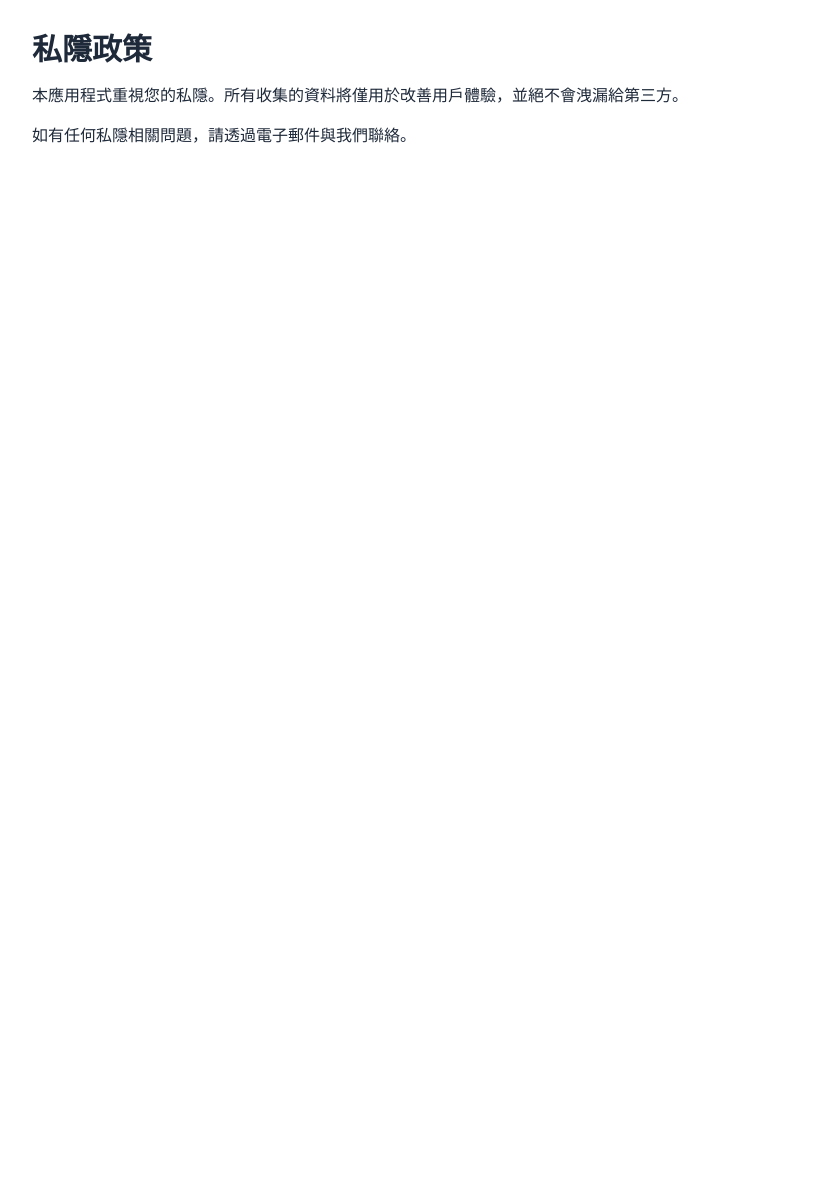
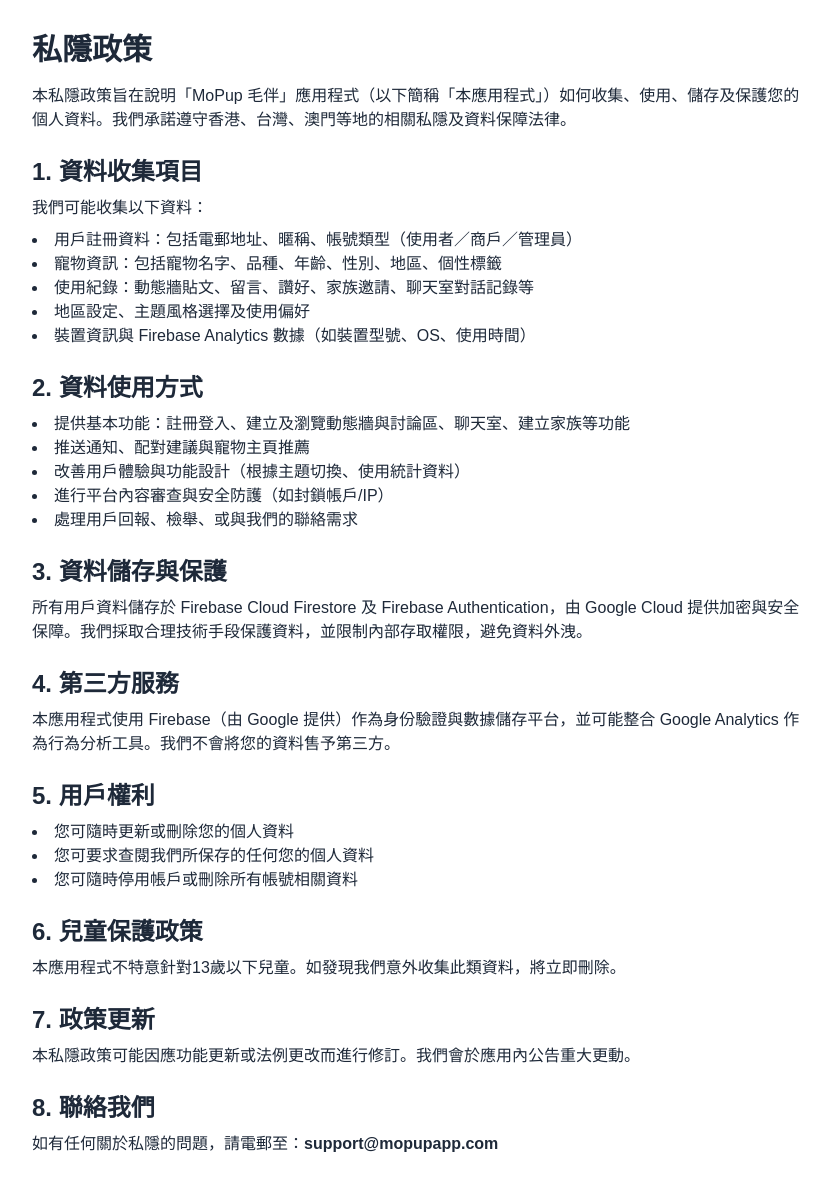
Before and after one commit to shing1223/mopup-web, a Next.js app: page /privacy in a window 1280 px wide. Shown: the whole page, without its empty margins (224-1054 px from the left). Before the commit the page ends 800 px from the top, so only its background shows below. Built offline with nearby package versions, Linux system fonts and the light colour scheme.

Commit message:
Initial commit

```diff
--- a/app/privacy/page.tsx
+++ b/app/privacy/page.tsx
@@ -1,15 +1,132 @@
-// pages/privacy.tsx
+// app/privacy/page.tsx
+'use client';
+
+import { useSearchParams } from 'next/navigation';
+
 export default function PrivacyPolicy() {
+    const searchParams = useSearchParams();
+    const lang = searchParams.get('en') !== null ? 'en' : 'zh';
+
     return (
         <main className="min-h-screen p-8 bg-white text-gray-800">
             <div className="max-w-3xl mx-auto">
-                <h1 className="text-3xl font-bold mb-4">私隱政策</h1>
-                <p className="mb-4">
-                    本應用程式重視您的私隱。所有收集的資料將僅用於改善用戶體驗，並絕不會洩漏給第三方。
-                </p>
-                <p>
-                    如有任何私隱相關問題，請透過電子郵件與我們聯絡。
-                </p>
+                {lang === 'en' ? (
+                    <>
+                        <h1 className="text-3xl font-bold mb-4">Privacy Policy</h1>
+                        <p className="mb-4">
+                            This Privacy Policy explains how the “MoPup” mobile application (hereafter "the App") collects, uses, stores, and protects your personal data. We are committed to complying with applicable privacy and data protection laws in Hong Kong, Taiwan, Macau, and other relevant regions.
+                        </p>
+
+                        <h2 className="text-2xl font-semibold mt-6 mb-2">1. Information We Collect</h2>
+                        <p className="mb-2">We may collect the following information:</p>
+                        <ul className="list-disc list-inside mb-4">
+                            <li>User registration details: email address, nickname, account type (user/merchant/admin)</li>
+                            <li>Pet information: pet name, breed, age, gender, location, personality tags</li>
+                            <li>Activity records: posts, comments, likes, family invitations, chat records, etc.</li>
+                            <li>Region settings, theme preferences, and app usage preferences</li>
+                            <li>Device information and Firebase Analytics data (device model, OS, usage duration)</li>
+                        </ul>
+
+                        <h2 className="text-2xl font-semibold mt-6 mb-2">2. How We Use Your Data</h2>
+                        <ul className="list-disc list-inside mb-4">
+                            <li>To provide core features: registration/login, wall and forum access, chats, families, etc.</li>
+                            <li>To send notifications, suggest matches, and personalize pet profiles</li>
+                            <li>To enhance user experience and interface based on usage patterns and themes</li>
+                            <li>To monitor platform safety, including user reporting and account/IP blocking</li>
+                            <li>To respond to user inquiries, reports, or contact requests</li>
+                        </ul>
+
+                        <h2 className="text-2xl font-semibold mt-6 mb-2">3. Data Storage and Protection</h2>
+                        <p className="mb-4">
+                            All user data is stored securely using Firebase Cloud Firestore and Firebase Authentication, with encryption and security measures provided by Google Cloud. We use appropriate technical safeguards and access control to prevent unauthorized access or data leakage.
+                        </p>
+
+                        <h2 className="text-2xl font-semibold mt-6 mb-2">4. Third-Party Services</h2>
+                        <p className="mb-4">
+                            The App integrates Firebase (by Google) for authentication and data storage, and may also use Google Analytics for behavioral tracking. We do not sell your personal data to third parties.
+                        </p>
+
+                        <h2 className="text-2xl font-semibold mt-6 mb-2">5. Your Rights</h2>
+                        <ul className="list-disc list-inside mb-4">
+                            <li>You may update or delete your personal information at any time</li>
+                            <li>You may request to view the data we have collected about you</li>
+                            <li>You may deactivate or delete your account and associated data</li>
+                        </ul>
+
+                        <h2 className="text-2xl font-semibold mt-6 mb-2">6. Children’s Privacy</h2>
+                        <p className="mb-4">
+                            The App is not intended for children under the age of 13. If we discover that we have inadvertently collected such data, we will delete it immediately.
+                        </p>
+
+                        <h2 className="text-2xl font-semibold mt-6 mb-2">7. Policy Updates</h2>
+                        <p className="mb-4">
+                            We may update this Privacy Policy as features evolve or laws change. Significant updates will be announced within the App.
+                        </p>
+
+                        <h2 className="text-2xl font-semibold mt-6 mb-2">8. Contact Us</h2>
+                        <p>
+                            If you have any questions about this Privacy Policy, please contact us at: <strong>support@mopupapp.com</strong>
+                        </p>
+                    </>
+                ) : (
+                    <>
+                        <h1 className="text-3xl font-bold mb-4">私隱政策</h1>
+                        <p className="mb-4">
+                            本私隱政策旨在說明「MoPup 毛伴」應用程式（以下簡稱「本應用程式」）如何收集、使用、儲存及保護您的個人資料。我們承諾遵守香港、台灣、澳門等地的相關私隱及資料保障法律。
+                        </p>
+
+                        <h2 className="text-2xl font-semibold mt-6 mb-2">1. 資料收集項目</h2>
+                        <p className="mb-2">我們可能收集以下資料：</p>
+                        <ul className="list-disc list-inside mb-4">
+                            <li>用戶註冊資料：包括電郵地址、暱稱、帳號類型（使用者／商戶／管理員）</li>
+                            <li>寵物資訊：包括寵物名字、品種、年齡、性別、地區、個性標籤</li>
+                            <li>使用紀錄：動態牆貼文、留言、讚好、家族邀請、聊天室對話記錄等</li>
+                            <li>地區設定、主題風格選擇及使用偏好</li>
+                            <li>裝置資訊與 Firebase Analytics 數據（如裝置型號、OS、使用時間）</li>
+                        </ul>
+
+                        <h2 className="text-2xl font-semibold mt-6 mb-2">2. 資料使用方式</h2>
+                        <ul className="list-disc list-inside mb-4">
+                            <li>提供基本功能：註冊登入、建立及瀏覽動態牆與討論區、聊天室、建立家族等功能</li>
+                            <li>推送通知、配對建議與寵物主頁推薦</li>
+                            <li>改善用戶體驗與功能設計（根據主題切換、使用統計資料）</li>
+                            <li>進行平台內容審查與安全防護（如封鎖帳戶/IP）</li>
+                            <li>處理用戶回報、檢舉、或與我們的聯絡需求</li>
+                        </ul>
+
+                        <h2 className="text-2xl font-semibold mt-6 mb-2">3. 資料儲存與保護</h2>
+                        <p className="mb-4">
+                            所有用戶資料儲存於 Firebase Cloud Firestore 及 Firebase Authentication，由 Google Cloud 提供加密與安全保障。我們採取合理技術手段保護資料，並限制內部存取權限，避免資料外洩。
+                        </p>
+
+                        <h2 className="text-2xl font-semibold mt-6 mb-2">4. 第三方服務</h2>
+                        <p className="mb-4">
+                            本應用程式使用 Firebase（由 Google 提供）作為身份驗證與數據儲存平台，並可能整合 Google Analytics 作為行為分析工具。我們不會將您的資料售予第三方。
+                        </p>
+
+                        <h2 className="text-2xl font-semibold mt-6 mb-2">5. 用戶權利</h2>
+                        <ul className="list-disc list-inside mb-4">
+                            <li>您可隨時更新或刪除您的個人資料</li>
+                            <li>您可要求查閱我們所保存的任何您的個人資料</li>
+                            <li>您可隨時停用帳戶或刪除所有帳號相關資料</li>
+                        </ul>
+
+                        <h2 className="text-2xl font-semibold mt-6 mb-2">6. 兒童保護政策</h2>
+                        <p className="mb-4">
+                            本應用程式不特意針對13歲以下兒童。如發現我們意外收集此類資料，將立即刪除。
+                        </p>
+
+                        <h2 className="text-2xl font-semibold mt-6 mb-2">7. 政策更新</h2>
+                        <p className="mb-4">
+                            本私隱政策可能因應功能更新或法例更改而進行修訂。我們會於應用內公告重大更動。
+                        </p>
+
+                        <h2 className="text-2xl font-semibold mt-6 mb-2">8. 聯絡我們</h2>
+                        <p>
+                            如有任何關於私隱的問題，請電郵至：<strong>support@mopupapp.com</strong>
+                        </p>
+                    </>
+                )}
             </div>
         </main>
     );
```
